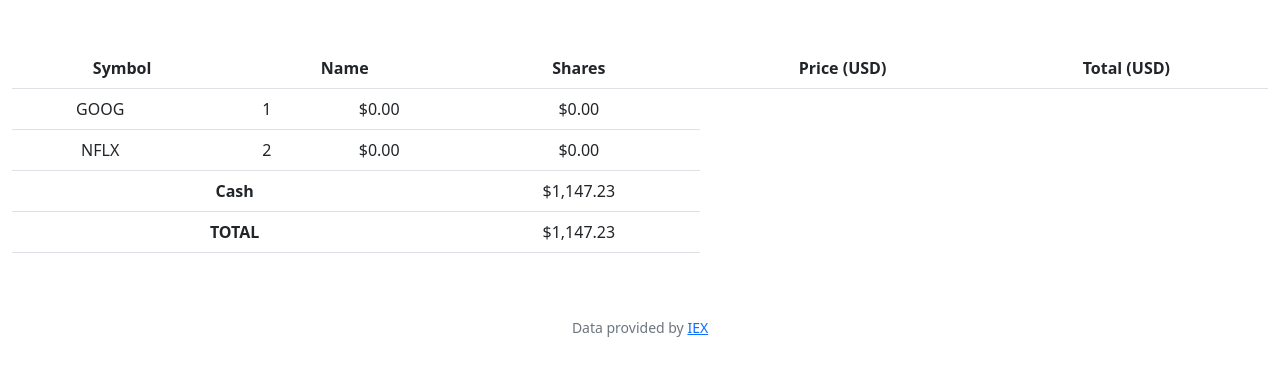
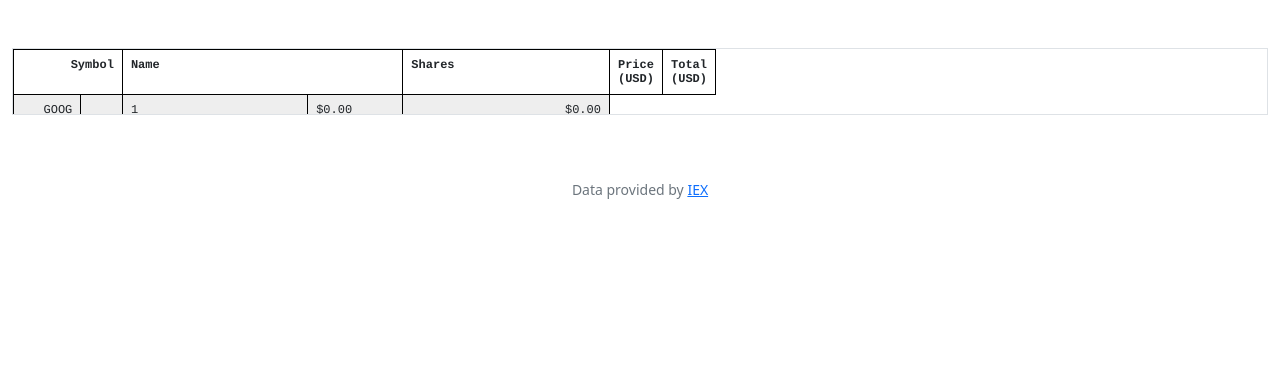
Before and after one commit to minhngocda/cs50_2022, a Flask app: page / in a window 1280 px wide. Shown: the part 76-452 px from the top of the page. Run offline with Flask 2, Linux system fonts and the light colour scheme; the first user in the database is signed in; data that the repository does not hold is empty; some libraries are stand-ins or nearby versions.

Commit message:
Tue, Mar 1, 2022, 9:06 AM +00:00

```diff
--- a/finance/templates/index.html
+++ b/finance/templates/index.html
@@ -5,6 +5,40 @@
 {% endblock %}
 
 {% block main %}
+
+<style>
+
+table {
+    width: 688px; /* 688 = column widths 80 + 56 + 280 + 120 + 56 + 96 */
+    table-layout: fixed;
+    font: 12px Courier;
+    border-collapse: collapse;
+}
+
+table, th, td {
+  border: 1px solid black;
+  padding: 5px;
+}
+
+tbody {
+  display: block;
+  width: 703px; /* 703 = 688 table width + 15 extra for scrollbar */
+  overflow-y: scroll;
+  height: 65px;
+}
+
+thead tr { display: block; }
+
+tr:nth-child(even) { background-color: #eee; }
+
+th:nth-child(1), td:nth-child(1) {text-align: right; width:  80px; }
+th:nth-child(2), td:nth-child(2) {text-align: left;  width:  56px; }
+th:nth-child(3), td:nth-child(3) {text-align: left;  width: 280px; }
+th:nth-child(4), td:nth-child(4) {text-align: left;  width: 120px; }
+th:nth-child(5), td:nth-child(5) {text-align: right; width:  56px; }
+th:nth-child(6), td:nth-child(6) {text-align: left;  width:  96px; }
+
+</style>
 
     <table class="table">
     <tr>
```
